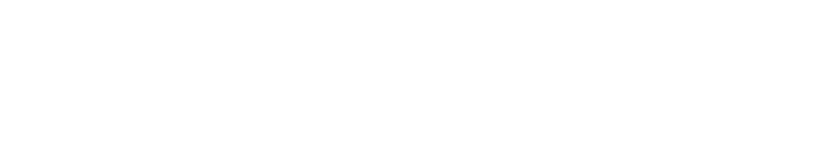
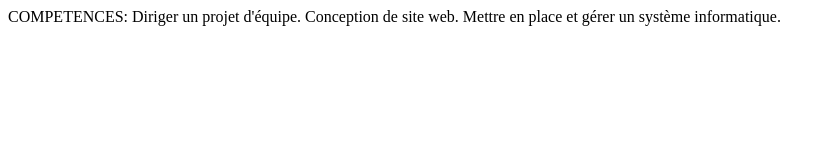
Before and after one commit to corigit/gitmistake, a plain HTML site: page index.html in a window 1280 px wide. Shown: the whole page, without its empty margins (0-835 px from the left). Drawn offline with Linux system fonts and the light colour scheme.

Commit message:
mise en place de la section compétences

```diff
--- a/index.html
+++ b/index.html
@@ -7,6 +7,9 @@
     <title>Document</title>
 </head>
 <body>
-
+    COMPETENCES:
+    Diriger un projet d'équipe.
+    Conception de site web.
+    Mettre en place et gérer un système informatique.
 </body>
 </html>
```
